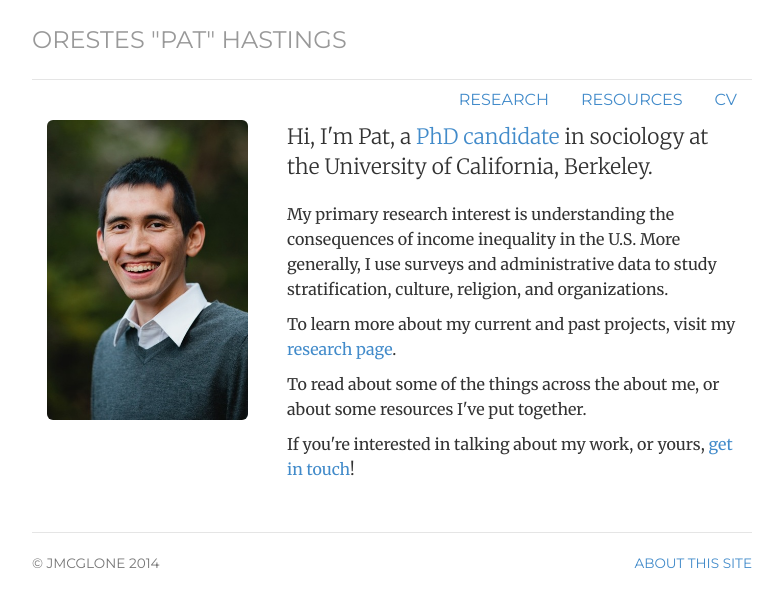
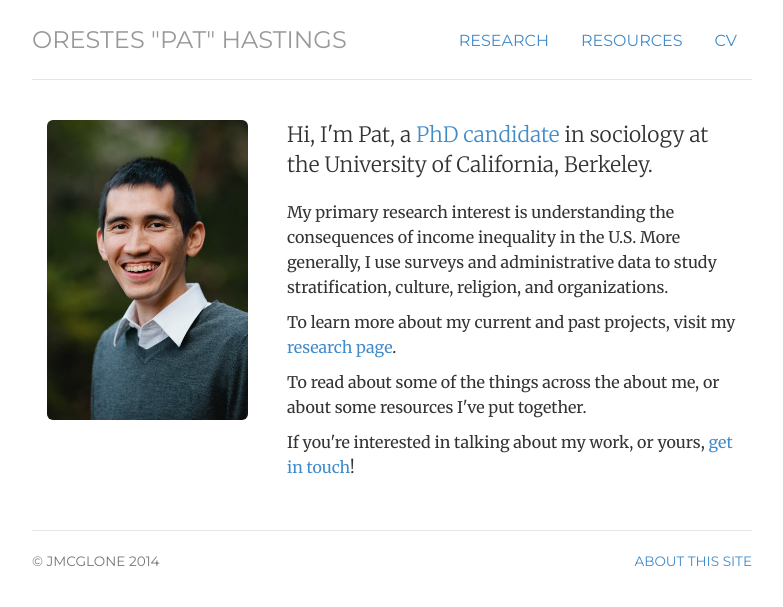
Before and after one commit to ophastings/ophastings.github.io, a Jekyll site: the page built from index.html, in a window 1280 px wide. Shown: the top 607 px of the page, without its empty margins (248-1031 px from the left). Built offline with Jekyll 4.4.1, drawn with Linux system fonts in a browser that asks for light colours.

Commit message:
Update header.html

```diff
--- a/_includes/header.html
+++ b/_includes/header.html
@@ -1,5 +1,5 @@
 <div class="header">
-	<h3 class="text-muted"><a href="/">Orestes "Pat" Hastings</a></h3>
+
 	<ul class="nav nav-pills pull-right">
 
 		<!-- <li class="{{ page.projects }}"><a href="/projects" title="Projects">Projects</a></li> -->
@@ -10,4 +10,6 @@
 
 	</ul>
 
+	<h3 class="text-muted"><a href="/">Orestes "Pat" Hastings</a></h3>
+
 </div> <!-- /header -->
```
